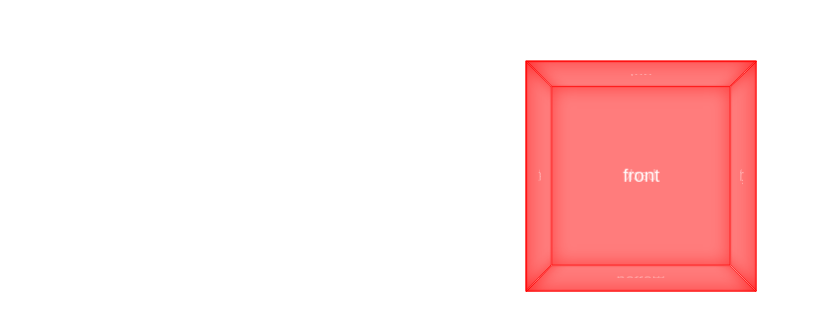
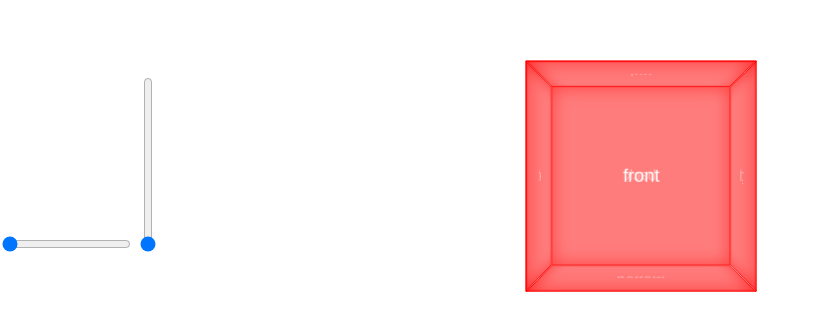
Before and after one commit to HKUSPACE/box3d-control, a plain HTML site: page index.html in a window 1280 px wide. Shown: the part 245-576 px from the top of the page, without its empty margins (0-818 px from the left). Drawn offline with Linux system fonts and the light colour scheme.

Commit message:
added rotation control

```diff
--- a/index.html
+++ b/index.html
@@ -13,6 +13,11 @@
 		<div class="left">left</div>
 		<div class="right">right</div>
 	</div>
+    <div id="control">
+        <input id="rotationY" type="range" min="0" max="360" value="0"/>
+        <input id="rotationX" type="range" min="0" max="360" value="0"  orient="vertical"/>
+    </div>
 </div>
+<script type="text/javascript" src="main.js"></script>
 </body>
 </html>
--- a/styles.css
+++ b/styles.css
@@ -2,6 +2,15 @@ html, body{
     margin: 0;
     padding: 0;
     font-family: sans-serif;
+}
+
+input[type=range][orient=vertical]
+{
+    writing-mode: bt-lr; /* IE */
+    -webkit-appearance: slider-vertical; /* WebKit */
+    width: 8px;
+    height: 175px;
+    padding: 0 5px;
 }
 
 .wrap {
@@ -67,6 +76,8 @@ html, body{
 	to { transform: rotateY(360deg); }
 }
 
+/*
 .cube {
 	-webkit-animation: spin 5s infinite linear;
 }
+*/
```
